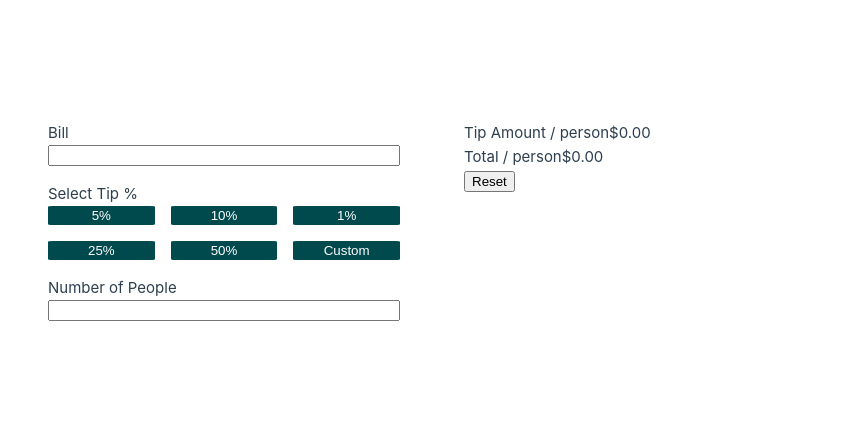
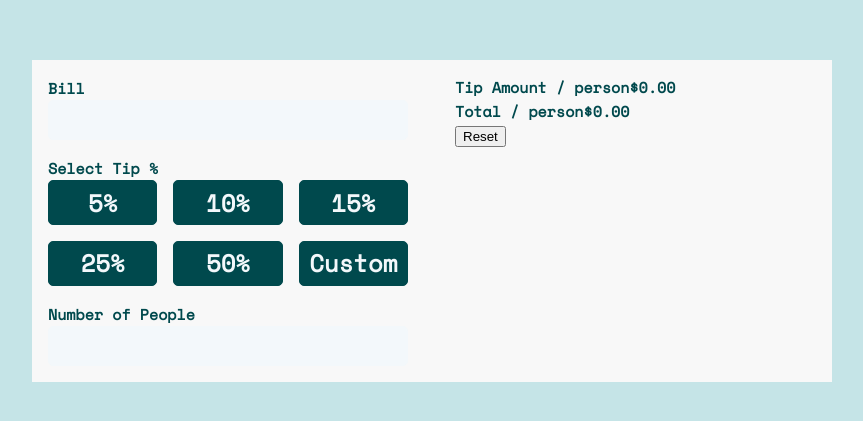
Before and after one commit to diegommelo/front-challenge-tip, a Vue app: page / in a window 1280 px wide. Shown: the part 179-600 px from the top of the page, without its empty margins (208-1071 px from the left). Built offline with nearby package versions, Linux system fonts and the light colour scheme.

Commit message:
feat: css adjustments on TipConfig

```diff
--- a/src/App.vue
+++ b/src/App.vue
@@ -15,7 +15,8 @@ import TipReport from './components/TipReport.vue';
 main {
   display: grid;
   grid-template-columns: 1fr 1fr;
-  gap: 2rem;
+  gap: 1rem;
   width: 50rem;
-  }
+  background-color: var(--color-background-soft);
+}
 </style>
--- a/src/assets/base.css
+++ b/src/assets/base.css
@@ -1,7 +1,13 @@
+@import url('https://fonts.googleapis.com/css2?family=Space+Mono&display=swap');
+
 /* color palette from <https://github.com/vuejs/theme> */
 :root {
   --vt-c-cyan: hsl(172, 67%, 45%);
   --vt-c-dark-cyan: hsl(183, 100%, 15%);
+  --vt-c-dark-gray-cyan: hsl(186, 14%, 43%);
+  --vt-c-dark-gray-cyan-2: hsl(184, 14%, 56%);
+  --vt-c-light-gray-cyan: hsl(185, 41%, 84%);
+  --vt-c-light-gray-cyan-2: #f3f8fb;
 
   --vt-c-white: #ffffff;
   --vt-c-white-soft: #f8f8f8;
@@ -13,11 +19,6 @@
 
   --vt-c-indigo: #2c3e50;
 
-  --vt-c-divider-light-1: rgba(60, 60, 60, 0.29);
-  --vt-c-divider-light-2: rgba(60, 60, 60, 0.12);
-  --vt-c-divider-dark-1: rgba(84, 84, 84, 0.65);
-  --vt-c-divider-dark-2: rgba(84, 84, 84, 0.48);
-
   --vt-c-text-light-1: var(--vt-c-indigo);
   --vt-c-text-light-2: rgba(60, 60, 60, 0.66);
   --vt-c-text-dark-1: var(--vt-c-white);
@@ -26,7 +27,7 @@
 
 /* semantic color variables for this project */
 :root {
-  --color-background: var(--vt-c-white);
+  --color-background: var(--vt-c-light-gray-cyan);
   --color-background-soft: var(--vt-c-white-soft);
   --color-background-mute: var(--vt-c-white-mute);
 
@@ -34,15 +35,18 @@
   --color-border-hover: var(--vt-c-divider-light-1);
 
   --color-heading: var(--vt-c-text-light-1);
-  --color-text: var(--vt-c-text-light-1);
+  --color-text: var(--vt-c-dark-cyan);
 
   --section-gap: 160px;
 
   --primary: var(--vt-c-cyan);
   --primary-dark: var(--vt-c-dark-cyan);
+  --primary-light: var(--vt-c-light-gray-cyan);
+
+  --input-background: var(--vt-c-light-gray-cyan-2);
 }
 
-@media (prefers-color-scheme: dark) {
+/* @media (prefers-color-scheme: dark) {
   :root {
     --color-background: var(--vt-c-black);
     --color-background-soft: var(--vt-c-black-soft);
@@ -54,7 +58,7 @@
     --color-heading: var(--vt-c-text-dark-1);
     --color-text: var(--vt-c-text-dark-2);
   }
-}
+} */
 
 *,
 *::before,
@@ -62,7 +66,6 @@
   box-sizing: border-box;
   margin: 0;
   position: relative;
-  font-weight: normal;
 }
 
 body {
@@ -71,9 +74,9 @@ body {
   background: var(--color-background);
   transition: color 0.5s, background-color 0.5s;
   line-height: 1.6;
-  font-family: Inter, -apple-system, BlinkMacSystemFont, 'Segoe UI', Roboto, Oxygen, Ubuntu,
-    Cantarell, 'Fira Sans', 'Droid Sans', 'Helvetica Neue', sans-serif;
+  font-family: 'Space Mono', monospace;
   font-size: 15px;
+  font-weight: bold;
   text-rendering: optimizeLegibility;
   -webkit-font-smoothing: antialiased;
   -moz-osx-font-smoothing: grayscale;
--- a/src/assets/main.css
+++ b/src/assets/main.css
@@ -1,4 +1,5 @@
 @import './base.css';
+
 #app {
   width: 100%;
   height: 100%;
--- a/src/components/TipConfig.vue
+++ b/src/components/TipConfig.vue
@@ -9,7 +9,7 @@
             <div class="e-TipConfig-TipPercentages">
                 <button>5%</button>
                 <button>10%</button>
-                <button>1%</button>
+                <button>15%</button>
                 <button>25%</button>
                 <button>50%</button>
                 <button>Custom</button>
@@ -27,6 +27,7 @@
 </script>
 
 <style lang="scss" scoped>
+@import url('https://fonts.googleapis.com/css2?family=Space+Mono&display=swap');
 .c-TipConfig {
     padding: 1rem;
     display: flex;
@@ -46,8 +47,23 @@
 }
 .c-TipConfig button {
     background-color: var(--primary-dark);
-    color: #fff;
+    color: var(--vt-c-light-gray-cyan-2);
     border: 1px solid var(--primary-dark);
-    border-radius: 5%;
+    border-radius: 5px;
+    height: 2.8rem;
+    font-family: 'Space Mono', monospace;
+    font-size: 24px;
+    font-weight: bold;
+}
+.c-TipConfig input {
+    border: 1px solid var(--input-background);
+    height: 2.5rem;
+    font-family: 'Space Mono', monospace;
+    font-size: 24px;
+    font-weight: bold;
+    text-align: right;
+    color: var(--primary-dark);
+    background-color: var(--input-background);
+    border-radius: 5px;
 }
 </style>
--- a/src/components/TipReport.vue
+++ b/src/components/TipReport.vue
@@ -18,6 +18,6 @@
 
 <style lang="scss" scoped>
 .c-TipReport {
-    padding: 1rem;
+    padding: 1em;
 }
 </style>
```
